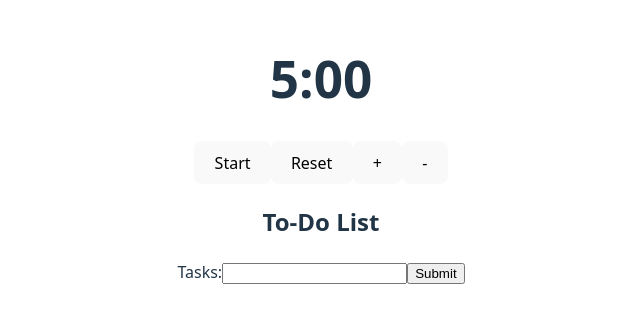
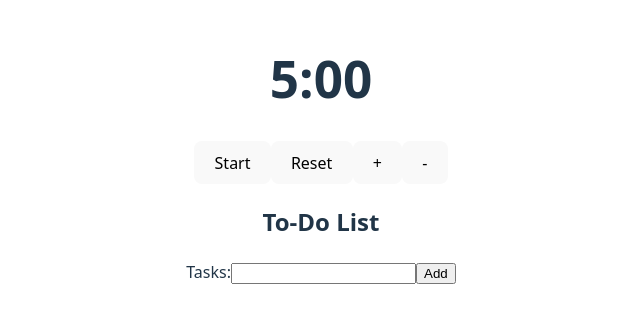
Before and after one commit to Eq-Tran/React-Pomodoro-Timer, a React (Vite) app: page / in a window 1280 px wide. Shown: the part 250-572 px from the top of the page, without its empty margins (319-959 px from the left). Built offline with nearby package versions, Linux system fonts and the light colour scheme; no server answers.

Commit message:
submit button text change

```diff
--- a/src/components/ToDoList.jsx
+++ b/src/components/ToDoList.jsx
@@ -24,7 +24,7 @@ const ToDoList = () => {
                     value={task}
                     onChange={handleChange} />
                 </label>
-                <input type="submit"/>
+                <input type="submit" value="Add"/>
             </form>
 		</section>
 	);
```
